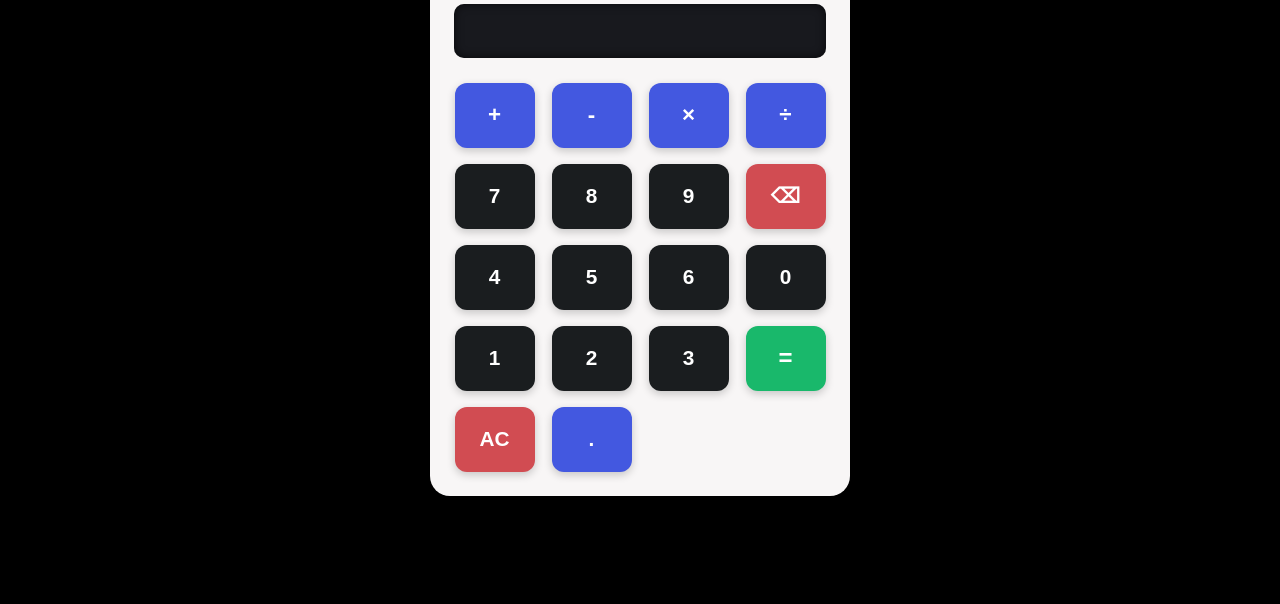
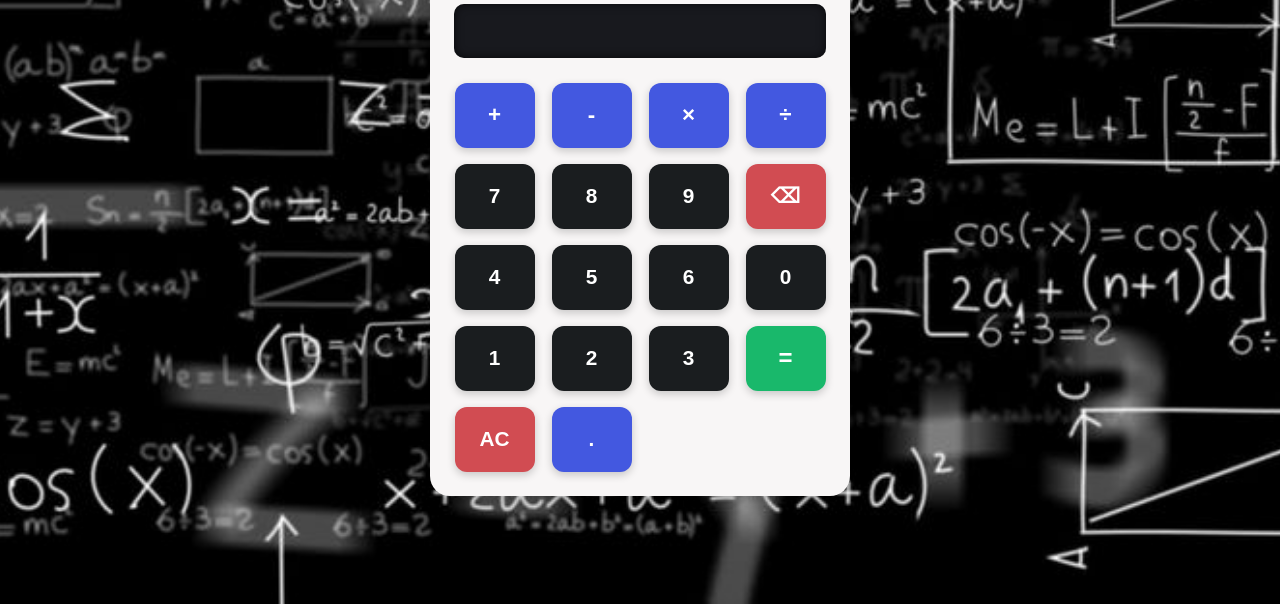
Before and after one commit to Aathi-S345/calculator, a plain HTML site: page index.html in a window 1280 px wide. Shown: the part 196-800 px from the top of the page. Drawn offline with Linux system fonts and the light colour scheme.

Commit message:
Update style.css

```diff
--- a/style.css
+++ b/style.css
@@ -1,4 +1,4 @@
-/* Reset & base */
+
 * {
   margin: 0;
   padding: 0;
@@ -9,17 +9,16 @@ html,
 body {
   height: 100%;
   width: 100%;
-  overflow: hidden; /* avoid scroll */
+  overflow: hidden;
   font-family: Arial, sans-serif;
   background-color: #000000;
-  background-image: url('background.jpeg');
+  background-image: url('asset/background.jpeg');
   background-position: center;
   background-repeat: no-repeat;
   background-size: cover;
   background-attachment: fixed;
 }
 
-/* Centering Wrapper */
 .main-wrapper {
   display: flex;
   justify-content: center;
@@ -29,7 +28,6 @@ body {
   padding: 10px;
 }
 
-/* Calculator Card */
 .calc-card {
   background: #f8f6f6;
   padding: 32px 24px 24px 24px;
@@ -45,7 +43,7 @@ body {
   z-index: 10;
 }
 
-/* Title */
+
 .app-title {
   font-family: Georgia, 'Times New Roman', Times, serif;
   font-size: 1.8rem;
@@ -56,7 +54,6 @@ body {
   margin-bottom: 20px;
 }
 
-/* Display Box */
 #display {
   width: 100%;
   padding: 15px 12px;
@@ -73,7 +70,6 @@ body {
   font-weight: 500;
 }
 
-/* Grid for buttons */
 .buttons-grid {
   display: grid;
   grid-template-columns: repeat(4, 1fr);
@@ -83,7 +79,6 @@ body {
   justify-items: center;
 }
 
-/* Buttons base style */
 .btn {
   width: 100%;
   max-width: 80px;
@@ -102,13 +97,11 @@ body {
   background: #232527;
 }
 
-/* Button Press effect */
 .btn:active {
   box-shadow: inset 0 2px 5px rgba(0,0,0,0.7);
   background-color: #111214;
 }
 
-/* Number Buttons */
 .btn.number {
   background-color: #1a1d1f;
 }
@@ -117,7 +110,6 @@ body {
   background-color: #464647;
 }
 
-/* Dot button special style */
 .btn[data-value="."] {
   background-color: #4358e0;
   color: #fff;
@@ -128,7 +120,7 @@ body {
   background-color: #253181;
 }
 
-/* Operator Buttons */
+
 .operator {
   background-color: #4358e0;
   font-weight: 700;
@@ -139,7 +131,6 @@ body {
   background-color: #253181;
 }
 
-/* Equal Button */
 .equal {
   background-color: #19b86b;
   font-weight: 700;
@@ -151,7 +142,6 @@ body {
   background-color: #22894e;
 }
 
-/* Special Buttons (Clear, etc.) */
 .special {
   background-color: #d14c52;
   font-weight: 700;
@@ -161,7 +151,7 @@ body {
   background-color: #911c1c;
 }
 
-/* Responsive for small devices */
+
 @media (max-width: 480px) {
   .calc-card {
     padding: 20px 16px 16px 16px;
```
